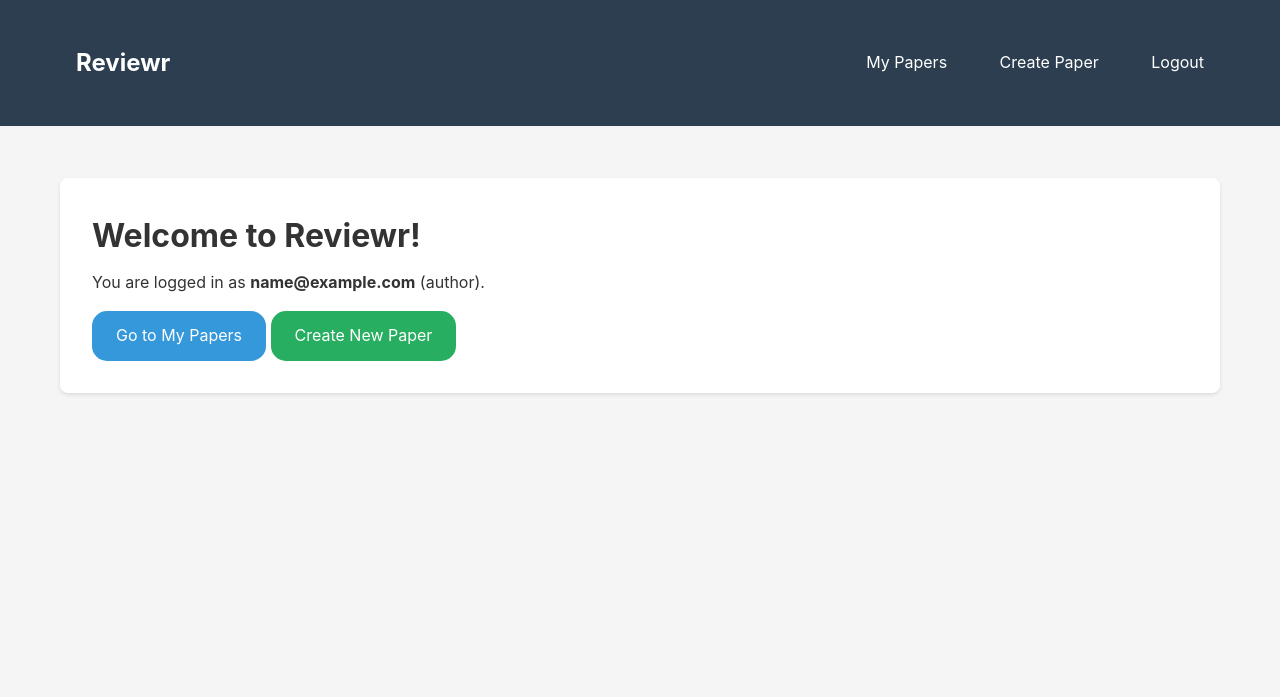
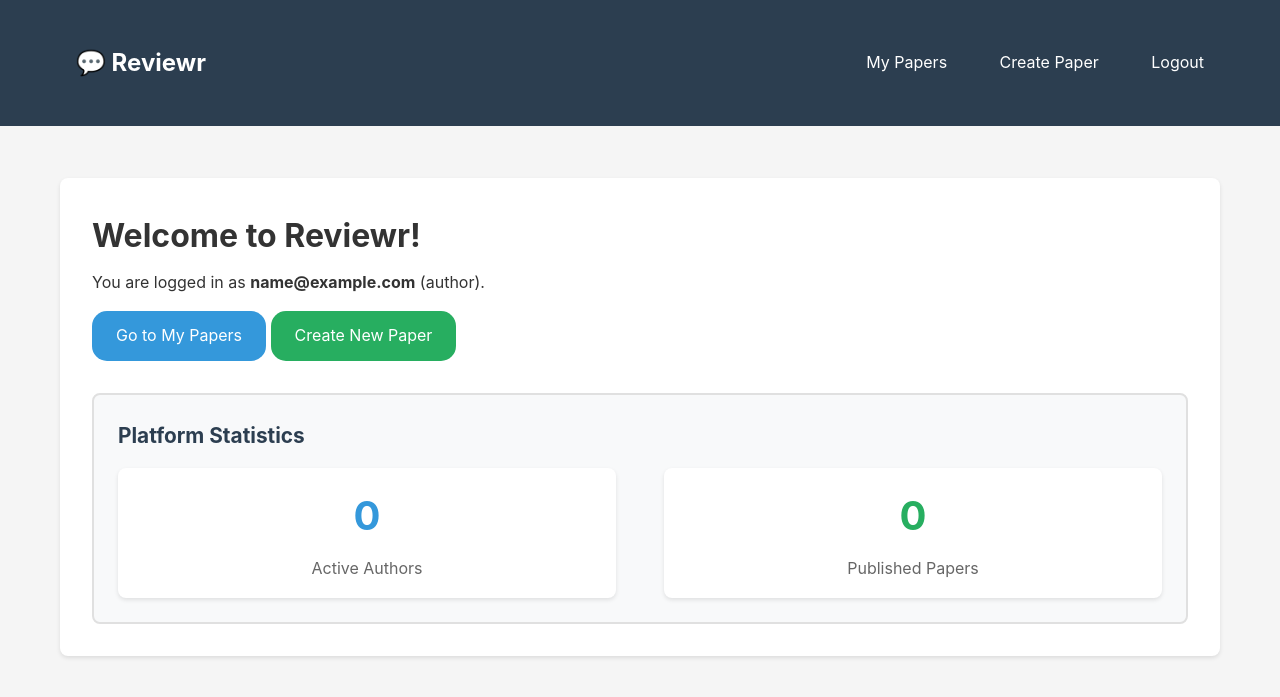
Before and after one commit to A-D-DBS-application/web-application-2025-group-33, a Flask app: page / in a window 1280 px wide. Shown: the top 697 px of the page. Run offline with Flask 3, Linux system fonts and the light colour scheme; the visitor is signed in with stand-in values (Sample User, id 1).

Commit message:
aanpassingen

```diff
--- a/app/app/app.py
+++ b/app/app/app.py
@@ -10,6 +10,7 @@ from routes.papers import papers_bp
 from routes.collaborators import collaborators_bp
 from routes.interests import interests_bp
 from extensions import db, migrate
+from models import User, Paper, PaperStatus
 
 # Create Flask application
 app = Flask(__name__)
@@ -38,10 +39,14 @@ def inject_user():
 @app.route('/')
 def home():
     """Home page with login/register options"""
+    # Get platform statistics
+    total_authors = db.session.query(User).count()
+    total_papers = db.session.query(Paper).filter(Paper.status == PaperStatus.published).count()
+
     if 'user_id' in session:
         user_type = session.get('user_type')
-        return render_template('home.html', logged_in=True, user_type=user_type)
-    return render_template('home.html', logged_in=False)
+        return render_template('home.html', logged_in=True, user_type=user_type, total_authors=total_authors, total_papers=total_papers)
+    return render_template('home.html', logged_in=False, total_authors=total_authors, total_papers=total_papers)
 
 
 if __name__ == '__main__':
--- a/app/app/templates/base.html
+++ b/app/app/templates/base.html
@@ -10,7 +10,7 @@
 <body>
     <nav>
         <div class="container">
-            <a href="{{ url_for('home') }}" style="margin-left: 0; font-size: 1.5rem; font-weight: bold; padding: 0.5rem 1rem;">Reviewr</a>
+            <a href="{{ url_for('home') }}" style="margin-left: 0; font-size: 1.5rem; font-weight: bold; padding: 0.5rem 1rem;">💬 Reviewr</a>
             <div>
                 {% if logged_in %}
                     {% if user_type == 'author' %}
--- a/app/app/templates/home.html
+++ b/app/app/templates/home.html
@@ -31,6 +31,21 @@
                 <a href="{{ url_for('papers.recommended_papers') }}" class="btn btn-recommended">Browse Recommended Papers</a>
                 <a href="{{ url_for('interests.my_interests') }}" class="btn btn-success">View My Interests</a>
             {% endif %}
+        </div>
+
+        <!-- Platform Statistics Counter -->
+        <div style="margin-top: 2rem; padding: 1.5rem; background-color: #f8f9fa; border-radius: 8px; border: 2px solid #e0e0e0;">
+            <h2 style="margin-top: 0; color: #2c3e50; font-size: 1.3rem;">Platform Statistics</h2>
+            <div style="display: flex; gap: 3rem; margin-top: 1rem;">
+                <div style="flex: 1; text-align: center; padding: 1rem; background-color: #ffffff; border-radius: 8px; box-shadow: 0 2px 4px rgba(0,0,0,0.1);">
+                    <div style="font-size: 2.5rem; font-weight: bold; color: #3498db; margin-bottom: 0.5rem;">{{ total_authors }}</div>
+                    <div style="color: #666; font-size: 1rem;">Active Authors</div>
+                </div>
+                <div style="flex: 1; text-align: center; padding: 1rem; background-color: #ffffff; border-radius: 8px; box-shadow: 0 2px 4px rgba(0,0,0,0.1);">
+                    <div style="font-size: 2.5rem; font-weight: bold; color: #27ae60; margin-bottom: 0.5rem;">{{ total_papers }}</div>
+                    <div style="color: #666; font-size: 1rem;">Published Papers</div>
+                </div>
+            </div>
         </div>
     {% else %}
         <p class="mt-1">
```
